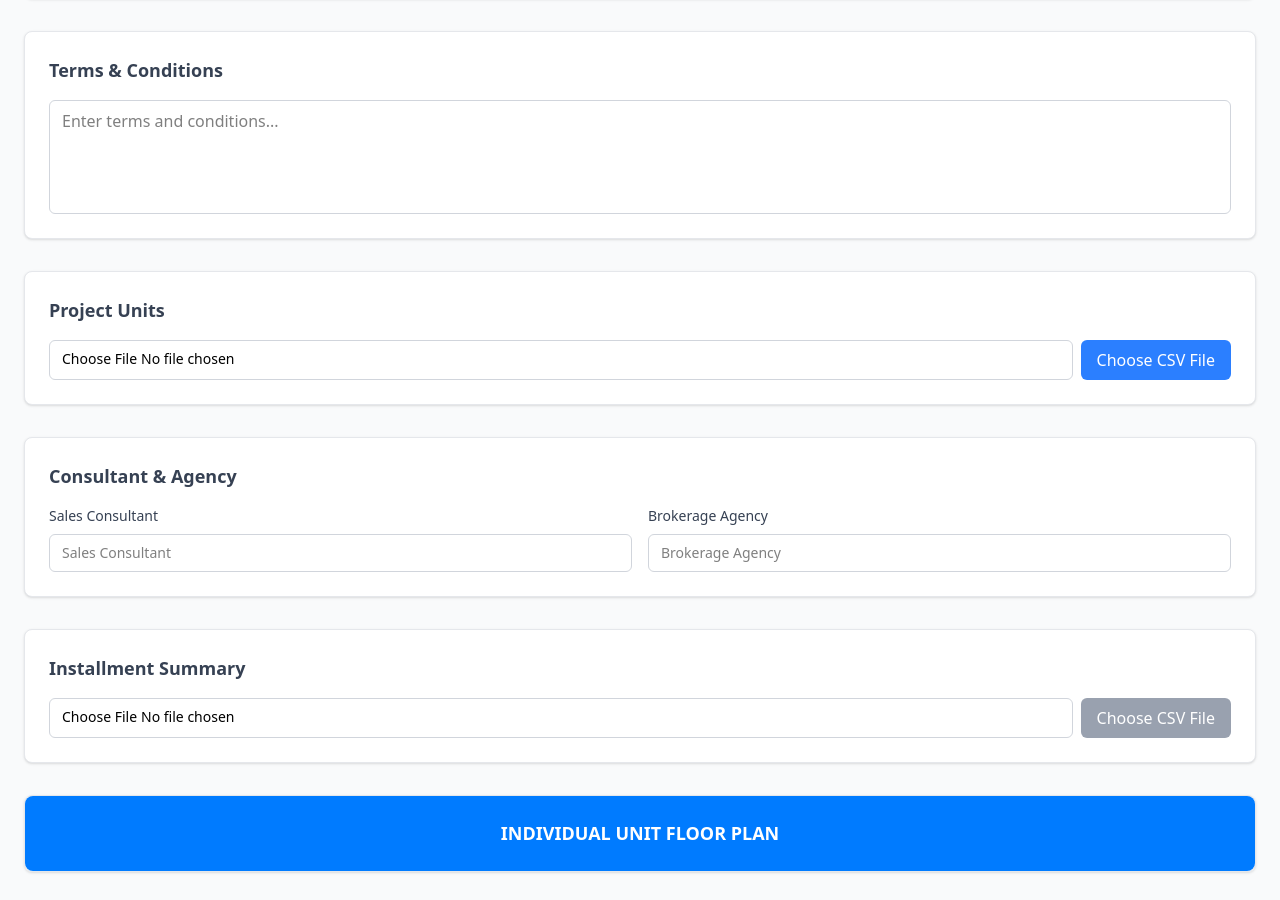
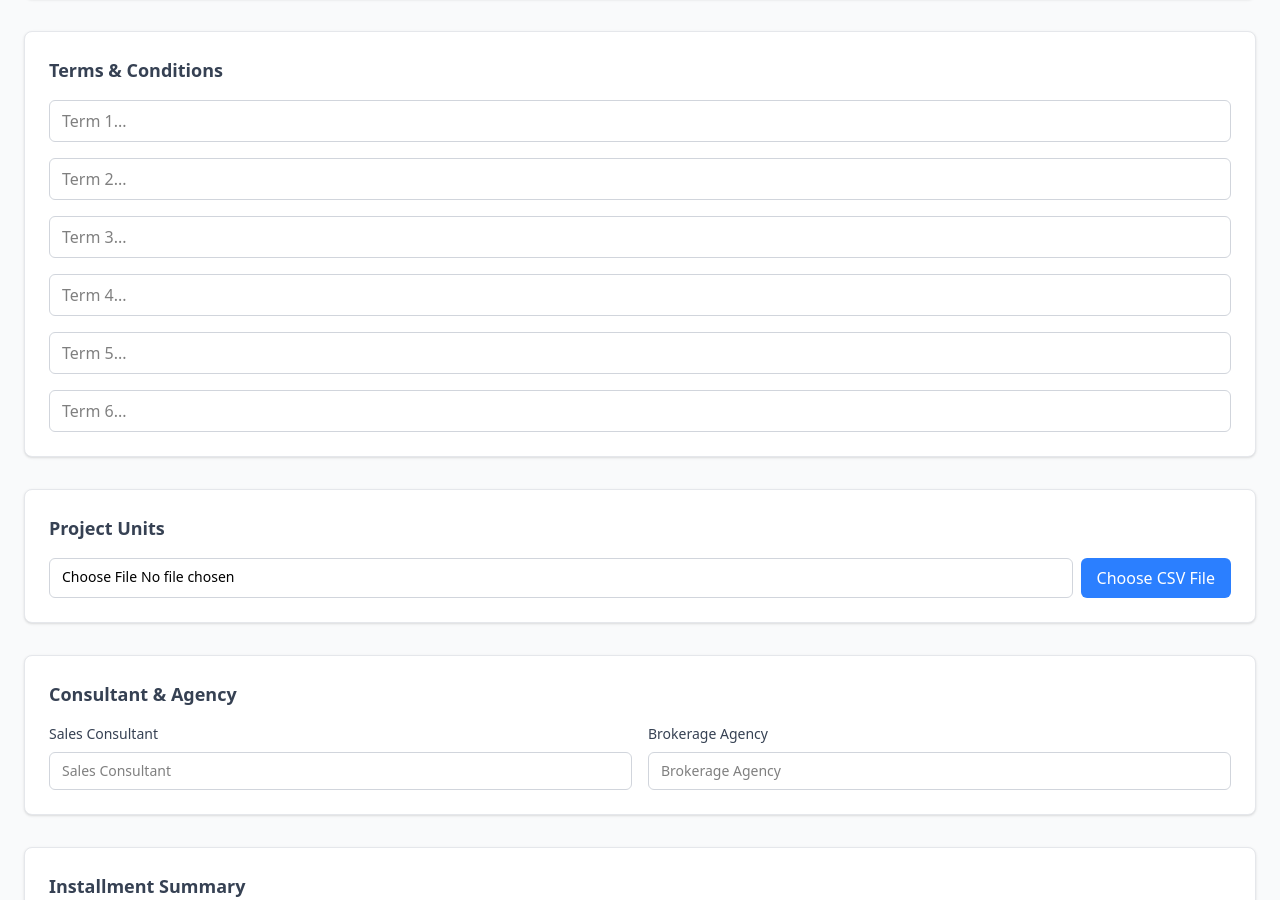
Before and after one commit to it-admin-invespy/Invespy_Sales_Offer_Frontend, a Next.js app: page /sales-form in a window 1280 px wide. Shown: the part 939-1839 px from the top of the page. Built offline with nearby package versions, Linux system fonts and the light colour scheme.

Commit message:
- terms and condition mapping - logo bug solved

```diff
--- a/src/app/(dashboard)/sales-form/page.js
+++ b/src/app/(dashboard)/sales-form/page.js
@@ -61,7 +61,6 @@ function SalesFormPage() {
       ],
       salesConsultant: "",
       brokerageAgency: "",
-      termsAndCondition: "",
       customer: {
         name: "",
         date: "",
@@ -84,6 +83,7 @@ function SalesFormPage() {
           preRegistration: "PRE-REGISTRATION FEE TO BE PAID WITH RESERVATION",
         },
         breakdown: [],
+        termsAndCondition: ["", "", "", "", "", ""],
       },
     },
   });
@@ -146,7 +146,6 @@ function SalesFormPage() {
         ],
         salesConsultant: "",
         brokerageAgency: "",
-        termsAndCondition: "",
         customer: {
           name: "",
           date: "",
@@ -169,6 +168,7 @@ function SalesFormPage() {
             preRegistration: "PRE-REGISTRATION FEE TO BE PAID WITH RESERVATION",
           },
           breakdown: [],
+          termsAndCondition: ["", "", "", "", "", ""],
         },
       });
     }
@@ -210,7 +210,12 @@ function SalesFormPage() {
         breakdown: unitBreakdown,
       };
     });
+
     const { extra, ...rest } = data;
+
+    rest["termsAndCondition"] = extra?.termsAndCondition
+      .filter((t) => t.trim())
+      .join(" | ");
 
     // Remove empty string or null values
     const removeEmptyValues = (obj) => {
@@ -275,6 +280,8 @@ function SalesFormPage() {
         breakdown: unitBreakdown,
       };
     });
+    console.log("sales offer data", data);
+    data.meta.logoUrl = await convertImageToBase64(data.meta.logoUrl);
     setPdfData({ ...data });
     // Wait for the DOM to update (React render cycle)
     await new Promise((resolve) => setTimeout(resolve, 300));
@@ -292,6 +299,8 @@ function SalesFormPage() {
     setLoaderButton(true);
     const data = getValues();
     const breakdown = [...watch(`extra.breakdown`)];
+
+    data.meta.logoUrl = await convertImageToBase64(data.meta.logoUrl);
 
     for (let index = 0; index < unitsData.length; index++) {
       const unit = unitsData[index];
@@ -597,7 +606,7 @@ function SalesFormPage() {
         </SectionCard>
 
         <SectionCard title={"Terms & Conditions"}>
-          <TermsConditions register={register} control={control} />
+          <TermsConditions register={register} />
         </SectionCard>
 
         {/* CSV Upload */}
--- a/src/components/ImageUpload.js
+++ b/src/components/ImageUpload.js
@@ -15,6 +15,7 @@ export default function ImageUpload({ onUpload, label }) {
     formData.append("file", file);
     try {
       const { data } = await uploadImage(formData);
+      console.log("Upload successful:", data);
       onUpload(data.url);
     } catch (error) {
       console.error("Upload failed:", error);
--- a/src/components/TermsConditions.js
+++ b/src/components/TermsConditions.js
@@ -1,14 +1,14 @@
-const TermsConditions = ({ register, control }) => {
+const TermsConditions = ({ register }) => {
   return (
     <div className="space-y-4">
-      <div className="flex gap-2 items-start">
-        <textarea
-          {...register(`termsAndCondition`)}
-          placeholder="Enter terms and conditions..."
-          className="flex-1 px-3 py-2 border border-gray-300 rounded-md focus:outline-none focus:ring-2 focus:ring-blue-500 focus:border-transparent resize-none"
-          rows={4}
+      {[0, 1, 2, 3, 4, 5].map((index) => (
+        <input
+          key={index}
+          {...register(`extra.termsAndCondition.${index}`)}
+          placeholder={`Term ${index + 1}...`}
+          className="w-full px-3 py-2 border border-gray-300 rounded-md focus:outline-none focus:ring-2 focus:ring-blue-500 focus:border-transparent"
         />
-      </div>
+      ))}
     </div>
   );
 };
```
Also changed, not shown: src/app/lib/utils.js.
